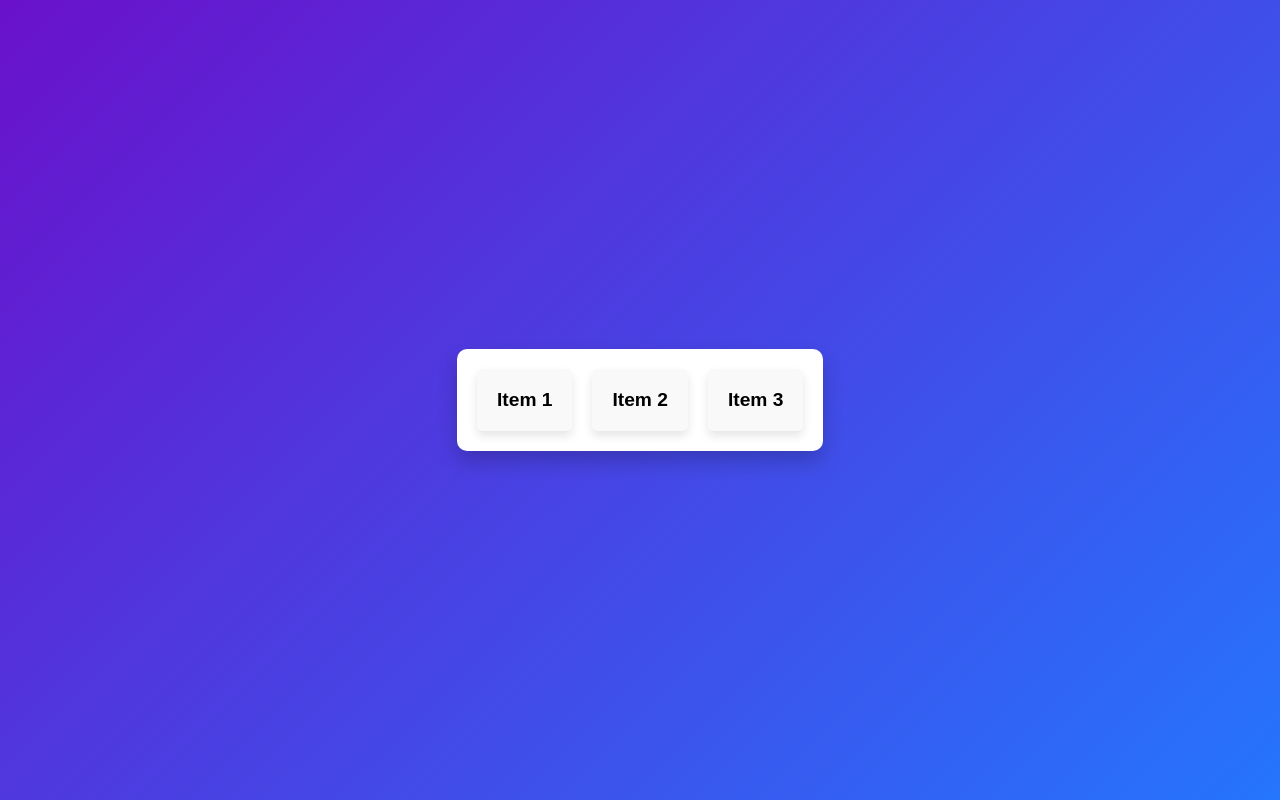
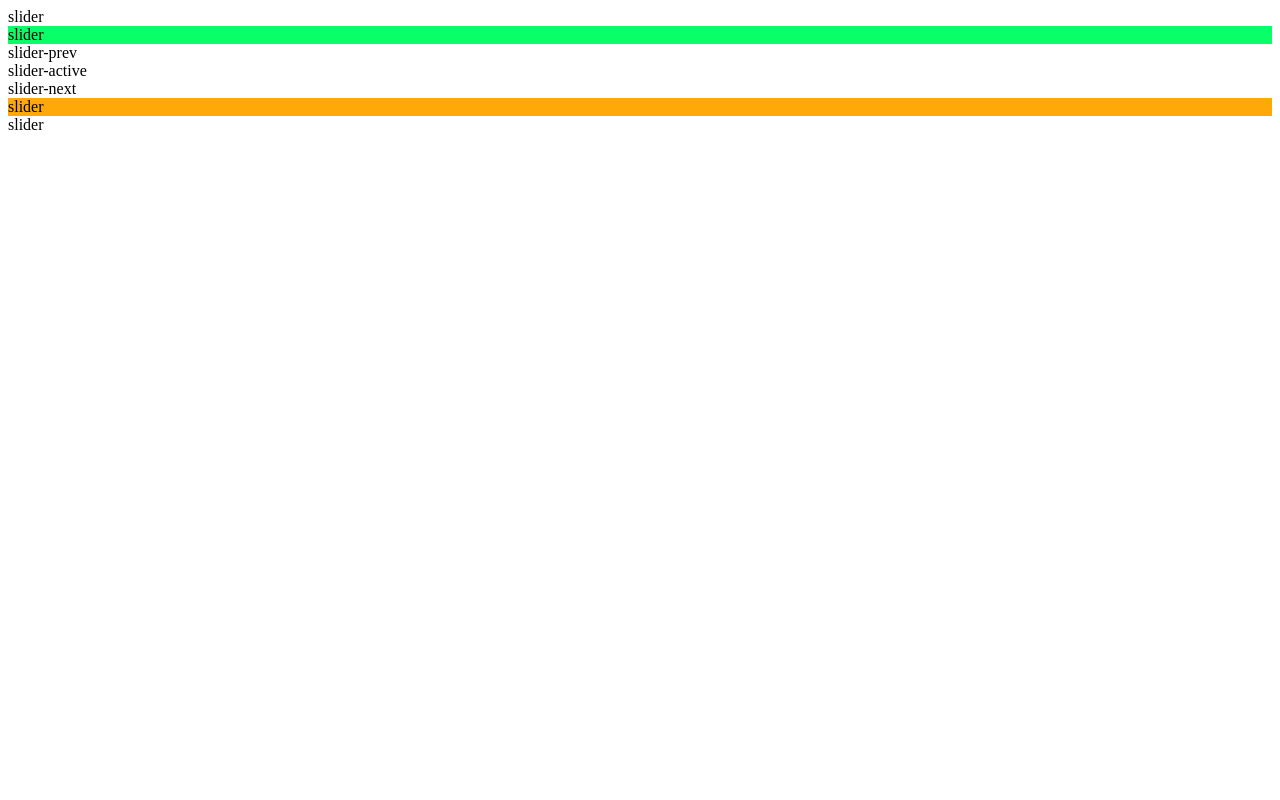
Before and after one commit to hasib9-99/foraziTech, a plain HTML site: page demo/index.html in a window 1280 px wide. Drawn offline with Linux system fonts and the light colour scheme.

Commit message:
hadeing after image loop

```diff
--- a/demo/index.html
+++ b/demo/index.html
@@ -1,67 +1,19 @@
-<!DOCTYPE html>
-<html lang="en">
-<head>
-<meta charset="UTF-8">
-<meta name="viewport" content="width=device-width, initial-scale=1.0">
-<title>Wix-Like Tilt Animation</title>
+
 <style>
-  body {
-    margin: 0;
-    font-family: Arial, sans-serif;
-    perspective: 1000px; /* Creates a 3D perspective */
+  .slider-container .slider:has(+ .slider-prev) {
+    background-color: rgb(9, 255, 103);
   }
-
-  .row-container {
-    display: flex;
-    justify-content: center;
-    align-items: center;
-    width: 100%;
-    height: 100vh;
-    overflow: hidden;
-    background: linear-gradient(135deg, #6a11cb, #2575fc);
-  }
-
-  .row {
-    display: flex;
-    gap: 20px;
-    padding: 20px;
-    background: #fff;
-    border-radius: 10px;
-    box-shadow: 0 10px 20px rgba(0, 0, 0, 0.2);
-    transform-style: preserve-3d;
-    opacity: 0;
-    animation: tilt-from-left 1.2s ease-out 0s forwards;
-  }
-
-  .row-item {
-    padding: 20px;
-    background: #f9f9f9;
-    border-radius: 5px;
-    text-align: center;
-    font-size: 1.2rem;
-    font-weight: bold;
-    box-shadow: 0 5px 10px rgba(0, 0, 0, 0.1);
-  }
-
-  @keyframes tilt-from-left {
-    0% {
-      transform: translateX(-100px) rotateY(-15deg) rotateX(0deg) scale(0.9);
-      opacity: 0;
-    }
-    100% {
-      transform: translateX(0px) rotateY(0deg) rotateX(0deg) scale(1);
-      opacity: 1;
-    }
+  .slider-container .slider-next + .slider {
+    background-color: rgb(255, 169, 9);
   }
 </style>
-</head>
-<body>
-<div class="row-container">
-  <div class="row">
-    <div class="row-item">Item 1</div>
-    <div class="row-item">Item 2</div>
-    <div class="row-item">Item 3</div>
-  </div>
-</div>
-</body>
-</html>
+
+    <div class="slider-container">
+      <div class="slider">slider</div>
+      <div class="slider">slider</div>  <!-- target this -->
+      <div class="slider slider-prev">slider-prev</div>
+      <div class="slider slider-active">slider-active</div>
+      <div class="slider slider-next">slider-next</div>
+      <div class="slider">slider</div>
+      <div class="slider">slider</div>
+    </div>
```
Also changed, not shown: js/js.js, player.svg (added), whatsapp.svg (deleted).
